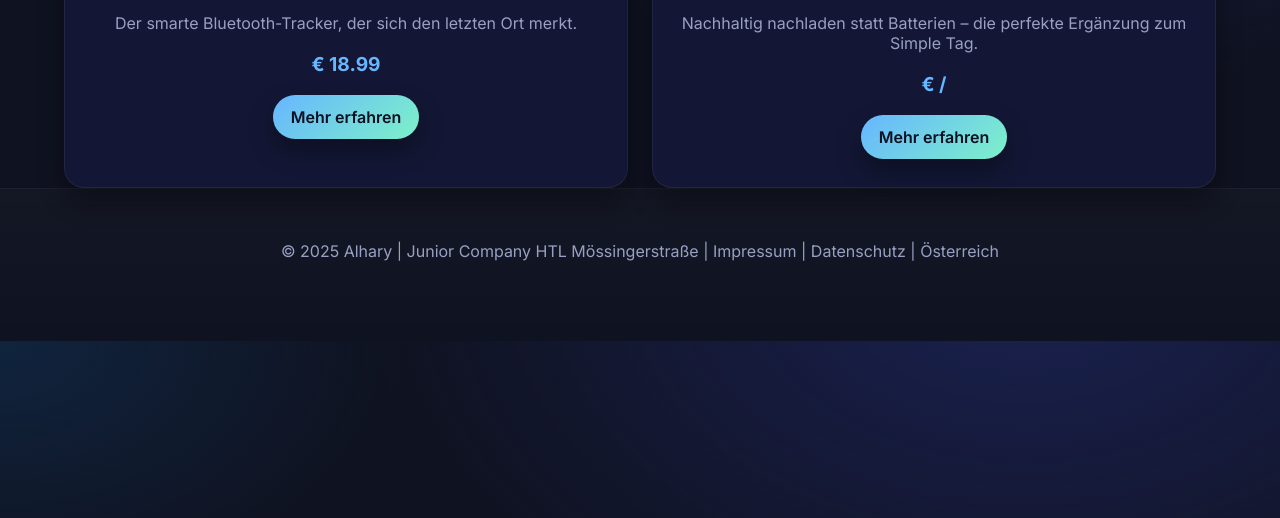
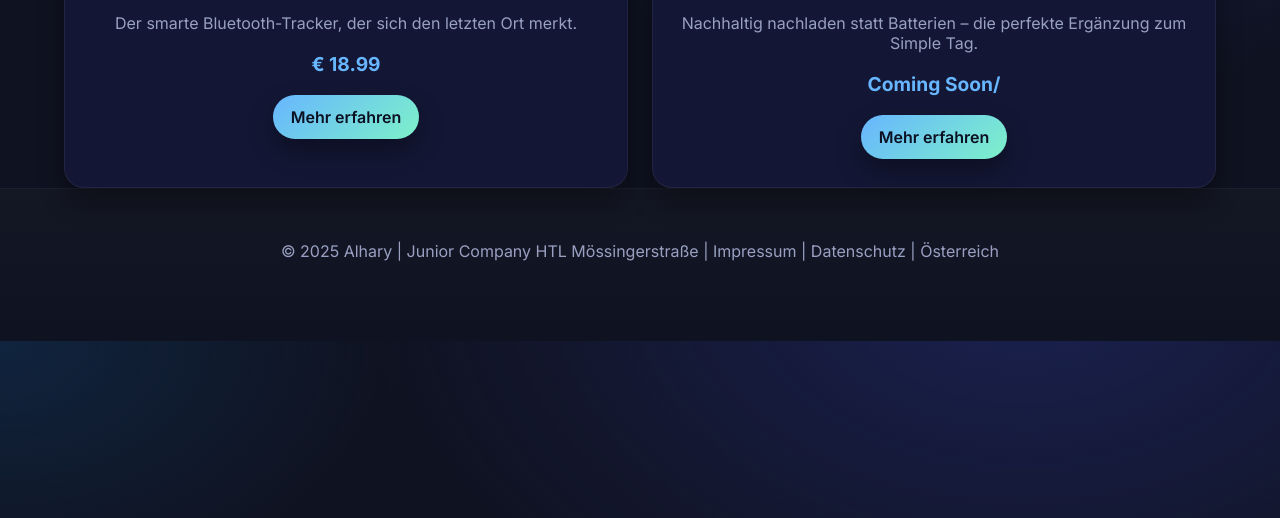
Before and after one commit to ALHARY/ALHARY.github.io, a plain HTML site: page index.html in a window 1280 px wide. Shown: the part 282-800 px from the top of the page. Drawn offline with Linux system fonts and the light colour scheme.

Commit message:
Update index.html

```diff
--- a/index.html
+++ b/index.html
@@ -225,7 +225,7 @@
         <img src="ladestation.jpg" alt="Ladestation Produktbild (Symbolisch)">
         <h3>Ladestation</h3>
         <p class="muted">Nachhaltig nachladen statt Batterien – die perfekte Ergänzung zum Simple Tag.</p>
-        <p class="price">€ /</p>
+        <p class="price">Coming Soon/</p>
         <a href="simpletag.html#nachhaltigkeit" class="btn primary">Mehr erfahren</a>
       </div>
     </div>
```
